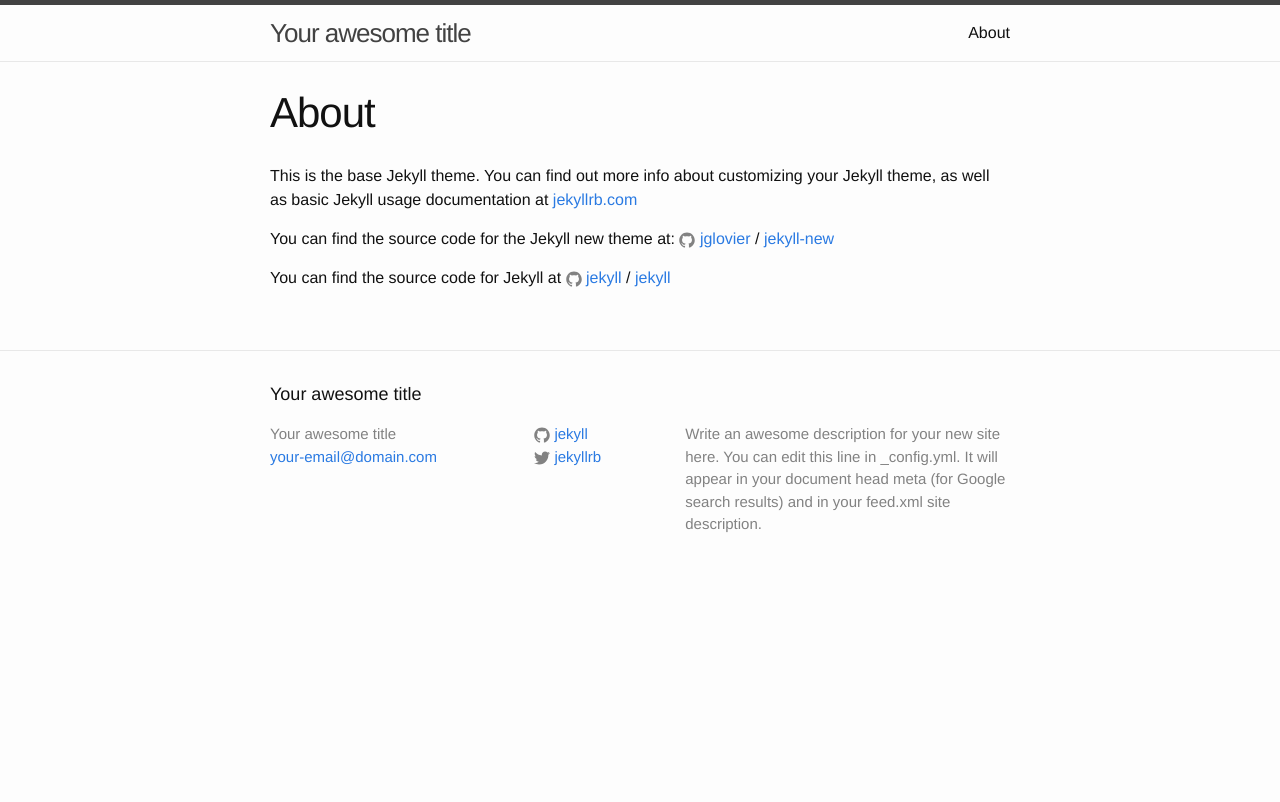
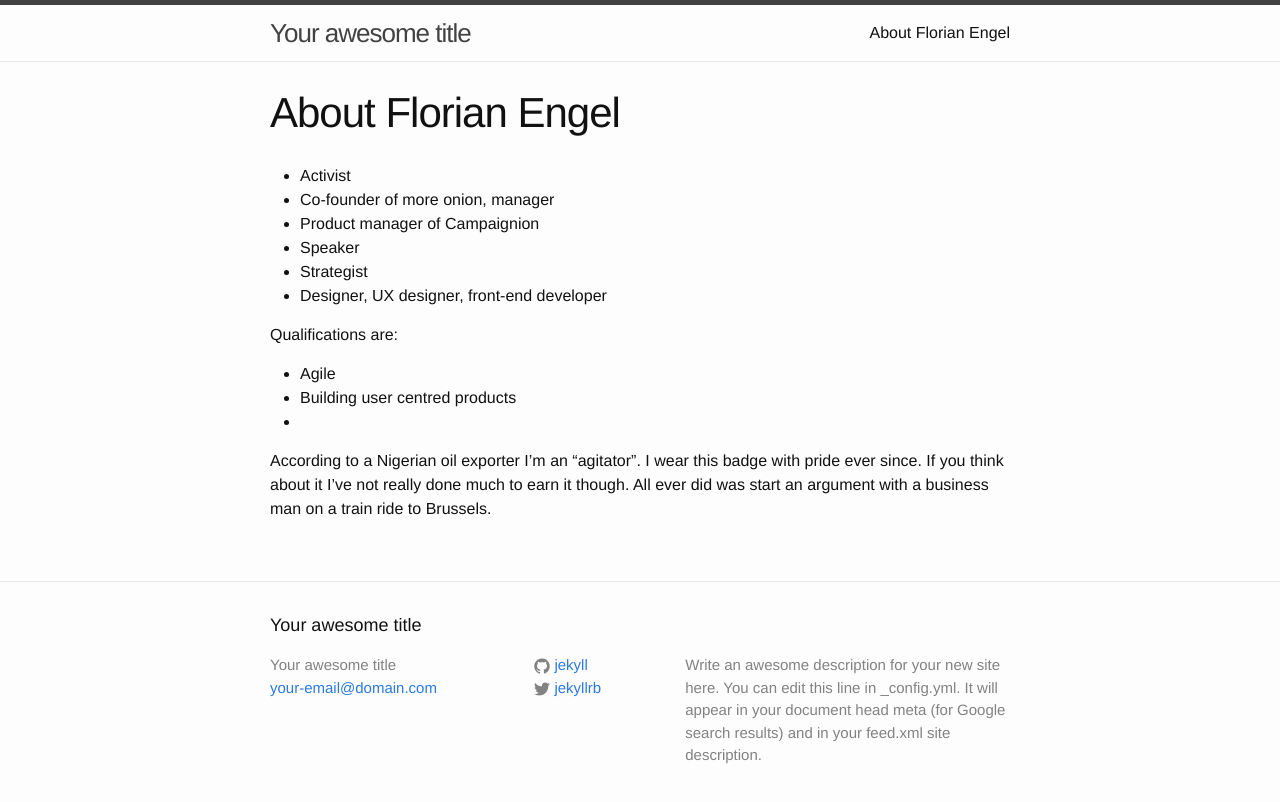
Before and after one commit to gitigitibangbang/florian-engel-website-gh, a Jekyll site: the page built from about.md, in a window 1280 px wide. Shown: the top 802 px of the page. Built offline with Jekyll 4.4.1, drawn with Linux system fonts in a browser that asks for light colours.

Commit message:
Update from Forestry.io - about.md

```diff
--- a/about.md
+++ b/about.md
@@ -1,15 +1,20 @@
 ---
+title: About Florian Engel
 layout: page
-title: About
-permalink: /about/
+permalink: "/about/"
+draft: true
 ---
+* Activist
+* Co-founder of more onion, manager
+* Product manager of Campaignion
+* Speaker
+* Strategist
+* Designer, UX designer, front-end developer
 
-This is the base Jekyll theme. You can find out more info about customizing your Jekyll theme, as well as basic Jekyll usage documentation at [jekyllrb.com](http://jekyllrb.com/)
+Qualifications are:
+* Agile
+* Building user centred products
+*
 
-You can find the source code for the Jekyll new theme at:
-{% include icon-github.html username="jglovier" %} /
-[jekyll-new](https://github.com/jglovier/jekyll-new)
-
-You can find the source code for Jekyll at
-{% include icon-github.html username="jekyll" %} /
-[jekyll](https://github.com/jekyll/jekyll)
+According to a Nigerian oil exporter I'm an "agitator".
+I wear this badge with pride ever since. If you think about it I've not really done much to earn it though. All ever did was start an argument with a business man on a train ride to Brussels.
```
